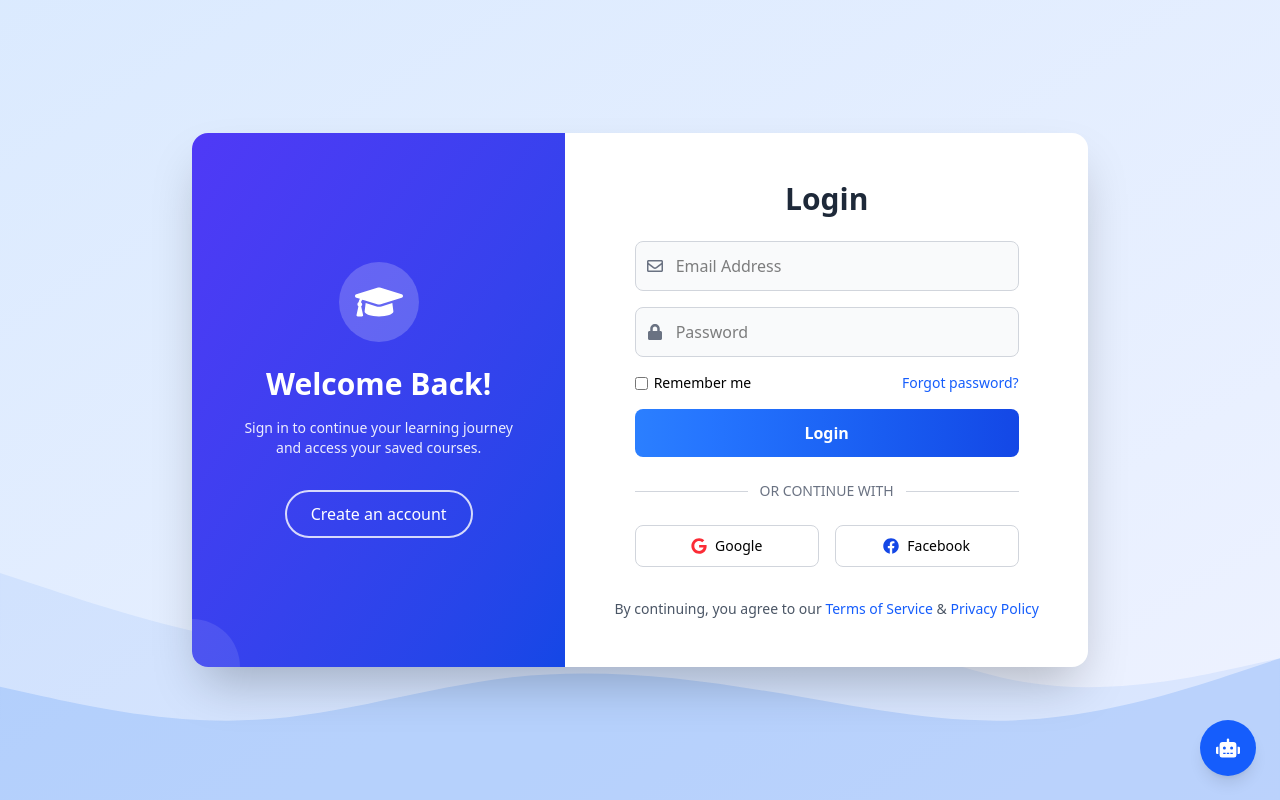
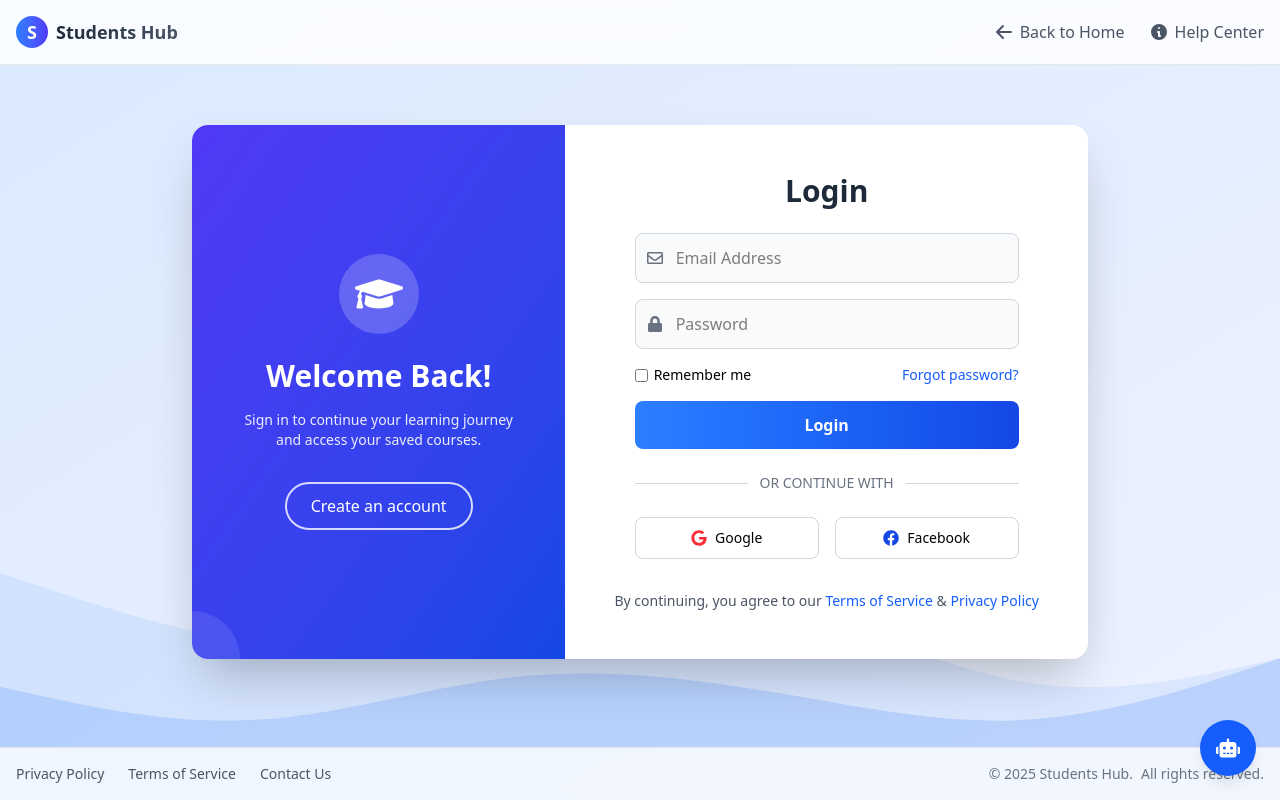
Before and after one commit to Pranay-Dommati/thestudent, a React (Vite) app in the folder frontend/: page /auth in a window 1280 px wide. Built offline with nearby package versions, Linux system fonts and the light colour scheme.

Commit message:
updated login page

```diff
--- /dev/null
+++ b/frontend/src/components/Auth/AuthFooter.jsx
@@ -0,0 +1,33 @@
+import React from 'react';
+import { Link } from 'react-router-dom';
+
+const AuthFooter = () => {
+  return (
+    <footer className="absolute bottom-0 left-0 right-0 bg-white/80 backdrop-blur-sm border-t border-gray-200">
+      <div className="container mx-auto px-4 py-4">
+        <div className="flex flex-col sm:flex-row justify-between items-center space-y-4 sm:space-y-0">
+          {/* Left side - Links */}
+          <div className="flex items-center space-x-6 text-sm text-gray-600">
+            <Link to="/privacy" className="hover:text-blue-600 transition-colors">
+              Privacy Policy
+            </Link>
+            <Link to="/terms" className="hover:text-blue-600 transition-colors">
+              Terms of Service
+            </Link>
+            <Link to="/contact" className="hover:text-blue-600 transition-colors">
+              Contact Us
+            </Link>
+          </div>
+
+          {/* Right side - Copyright */}
+          <div className="flex items-center space-x-2 text-sm text-gray-500">
+            <span>© {new Date().getFullYear()} Students Hub.</span>
+            <span className="hidden sm:inline">All rights reserved.</span>
+          </div>
+        </div>
+      </div>
+    </footer>
+  );
+};
+
+export default AuthFooter;
--- a/frontend/src/components/Auth/AuthForm.jsx
+++ b/frontend/src/components/Auth/AuthForm.jsx
@@ -1,10 +1,30 @@
-import { useState } from "react";
+import { useState, useEffect } from "react";
 import { motion, AnimatePresence } from "framer-motion";
 import { FaGoogle, FaFacebook, FaGraduationCap, FaRegUser, FaRegEnvelope, FaLock } from "react-icons/fa";
-import { Link } from "react-router-dom";
+import { Link, useLocation, useNavigate } from "react-router-dom";
+import AuthNav from './AuthNav';
+import AuthFooter from './AuthFooter';
 
 export default function AuthForm() {
-  const [isSignUp, setIsSignUp] = useState(false);
+  const location = useLocation();
+  const navigate = useNavigate();
+  const queryParams = new URLSearchParams(location.search);
+  const modeParam = queryParams.get('mode');
+
+  // Set initial mode based on URL parameter (default to login if no parameter)
+  const [isSignUp, setIsSignUp] = useState(() => {
+    return modeParam === 'signup';
+  });
+
+  // Update mode if URL parameter changes
+  useEffect(() => {
+    if (modeParam === 'signup') {
+      setIsSignUp(true);
+    } else if (modeParam === 'login') {
+      setIsSignUp(false);
+    }
+  }, [modeParam]);
+
   const [formData, setFormData] = useState({
     name: '',
     email: '',
@@ -13,8 +33,11 @@ export default function AuthForm() {
   const [formErrors, setFormErrors] = useState({});
 
   const toggleForm = () => {
-    setIsSignUp(!isSignUp);
+    const newMode = !isSignUp;
+    setIsSignUp(newMode);
     setFormErrors({});
+    // Use navigate instead of window.history
+    navigate(`/auth?mode=${newMode ? 'signup' : 'login'}`);
   };
 
   const handleChange = (e) => {
@@ -43,7 +66,9 @@ export default function AuthForm() {
   };
 
   return (
-    <div className="flex items-center justify-center min-h-screen bg-gradient-to-br from-indigo-50 to-blue-100 px-4 py-8">
+    <>
+      <AuthNav />
+      <div className="flex items-center justify-center min-h-screen bg-gradient-to-br from-indigo-50 to-blue-100 px-4 pt-16 pb-20">
         {/* Background elements */}
         <div className="absolute inset-0 overflow-hidden">
           <div className="absolute inset-0 bg-gradient-to-br from-blue-100 to-indigo-50">
@@ -255,5 +280,7 @@ export default function AuthForm() {
           </div>
         </div>
       </div>
+      <AuthFooter />
+    </>
   );
 }
--- /dev/null
+++ b/frontend/src/components/Auth/AuthNav.jsx
@@ -0,0 +1,66 @@
+import React from 'react';
+import { Link } from 'react-router-dom';
+
+const AuthNav = () => {
+  return (
+    <nav className="fixed top-0 left-0 right-0 z-50 bg-white/80 backdrop-blur-sm border-b border-gray-200">
+      <div className="container mx-auto px-4">
+        <div className="flex items-center justify-between h-16">
+          {/* Logo Section */}
+          <Link to="/" className="flex items-center space-x-2 group">
+            <div className="h-8 w-8 rounded-full bg-gradient-to-r from-blue-500 to-indigo-600 flex items-center justify-center text-white font-bold text-lg transition-transform group-hover:scale-110">
+              S
+            </div>
+            <span className="font-bold text-lg bg-gradient-to-r from-gray-800 to-gray-600 bg-clip-text text-transparent">
+              Students Hub
+            </span>
+          </Link>
+
+          {/* Right Section */}
+          <div className="flex items-center space-x-6">
+            <Link
+              to="/"
+              className="text-gray-600 hover:text-blue-600 transition-colors flex items-center group"
+            >
+              <svg
+                xmlns="http://www.w3.org/2000/svg"
+                className="h-5 w-5 mr-1.5 transition-transform group-hover:-translate-x-1"
+                viewBox="0 0 20 20"
+                fill="currentColor"
+              >
+                <path
+                  fillRule="evenodd"
+                  d="M9.707 16.707a1 1 0 01-1.414 0l-6-6a1 1 0 010-1.414l6-6a1 1 0 011.414 1.414L5.414 9H17a1 1 0 110 2H5.414l4.293 4.293a1 1 0 010 1.414z"
+                  clipRule="evenodd"
+                />
+              </svg>
+              Back to Home
+            </Link>
+            <a
+              href="https://docs.studentshub.com"
+              target="_blank"
+              rel="noopener noreferrer"
+              className="text-gray-600 hover:text-blue-600 transition-colors hidden sm:flex items-center"
+            >
+              <svg
+                xmlns="http://www.w3.org/2000/svg"
+                className="h-5 w-5 mr-1.5"
+                viewBox="0 0 20 20"
+                fill="currentColor"
+              >
+                <path
+                  fillRule="evenodd"
+                  d="M18 10a8 8 0 11-16 0 8 8 0 0116 0zm-7-4a1 1 0 11-2 0 1 1 0 012 0zM9 9a1 1 0 000 2v3a1 1 0 001 1h1a1 1 0 100-2v-3a1 1 0 00-1-1H9z"
+                  clipRule="evenodd"
+                />
+              </svg>
+              Help Center
+            </a>
+          </div>
+        </div>
+      </div>
+    </nav>
+  );
+};
+
+export default AuthNav;
--- a/frontend/src/components/Navbar/Navbar.jsx
+++ b/frontend/src/components/Navbar/Navbar.jsx
@@ -1,4 +1,5 @@
 import React, { useState, useEffect } from 'react';
+import { Link } from 'react-router-dom';
 
 const Navbar = ({ initialStyle = "transparent" }) => {
   const [isScrolled, setIsScrolled] = useState(false);
@@ -77,13 +78,18 @@ const Navbar = ({ initialStyle = "transparent" }) => {
           </div>
 
           <div className="flex items-center space-x-4">
-          <button className={`hidden md:block px-4 cursor-pointer py-2 rounded-full font-medium transition-all duration-300
-  ${isScrolled || initialStyle === 'light'
-    ? 'text-blue-600 border border-blue-600 hover:bg-blue-200 hover:text-blue-800'
-    : 'text-white border border-white hover:bg-white hover:bg-opacity-20 hover:text-blue-300'}`}>
-  Log In
-</button>
-            <button className="hidden md:block px-4 py-2 rounded-full font-medium bg-gradient-to-r from-blue-500 to-indigo-600 text-white hover:shadow-lg cursor-pointer transition-shadow">Sign Up</button>
+            <a href="/auth?mode=login" className={`hidden md:block px-4 cursor-pointer py-2 rounded-full font-medium transition-all duration-300
+              ${isScrolled || initialStyle === 'light'
+                ? 'text-blue-600 border border-blue-600 hover:bg-blue-200 hover:text-blue-800'
+                : 'text-white border border-white hover:bg-white hover:bg-opacity-20 hover:text-blue-300'}`}>
+              Log In
+            </a>
+            <Link
+              to="/auth?mode=signup"
+              className="hidden md:block px-4 py-2 rounded-full font-medium bg-gradient-to-r from-blue-500 to-indigo-600 text-white hover:shadow-lg cursor-pointer transition-shadow"
+            >
+              Sign Up
+            </Link>
 
             {/* Mobile menu button */}
             <button
@@ -110,8 +116,13 @@ const Navbar = ({ initialStyle = "transparent" }) => {
             <a href="learning-hub" className="block px-4 py-2 text-gray-800 hover:bg-gray-100">Learning Hub</a>
             <a href="#search" className="block px-4 py-2 text-gray-800 hover:bg-gray-100">Search</a>
             <div className="mt-4 flex flex-col space-y-2 px-4">
-              <button className="px-4 py-2 rounded-full text-blue-600 border border-blue-600 font-medium">Log In</button>
-              <button className="px-4 py-2 rounded-full bg-gradient-to-r from-blue-500 to-indigo-600 text-white font-medium">Sign Up</button>
+              <a href="/auth?mode=login" className="px-4 py-2 rounded-full text-blue-600 border border-blue-600 font-medium text-center">Log In</a>
+              <Link
+                to="/auth?mode=signup"
+                className="px-4 py-2 rounded-full bg-gradient-to-r from-blue-500 to-indigo-600 text-white font-medium text-center"
+              >
+                Sign Up
+              </Link>
             </div>
           </div>
         )}
```
Lines whose indentation alone changed are shown as unchanged.
